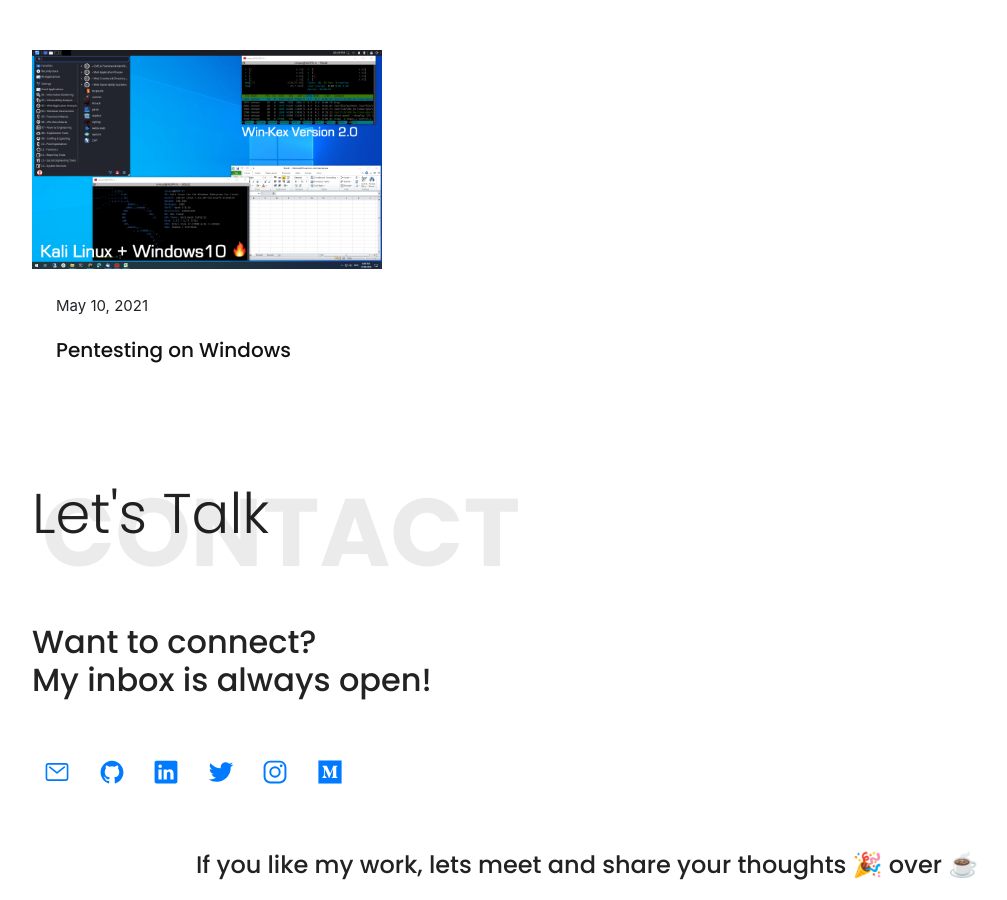
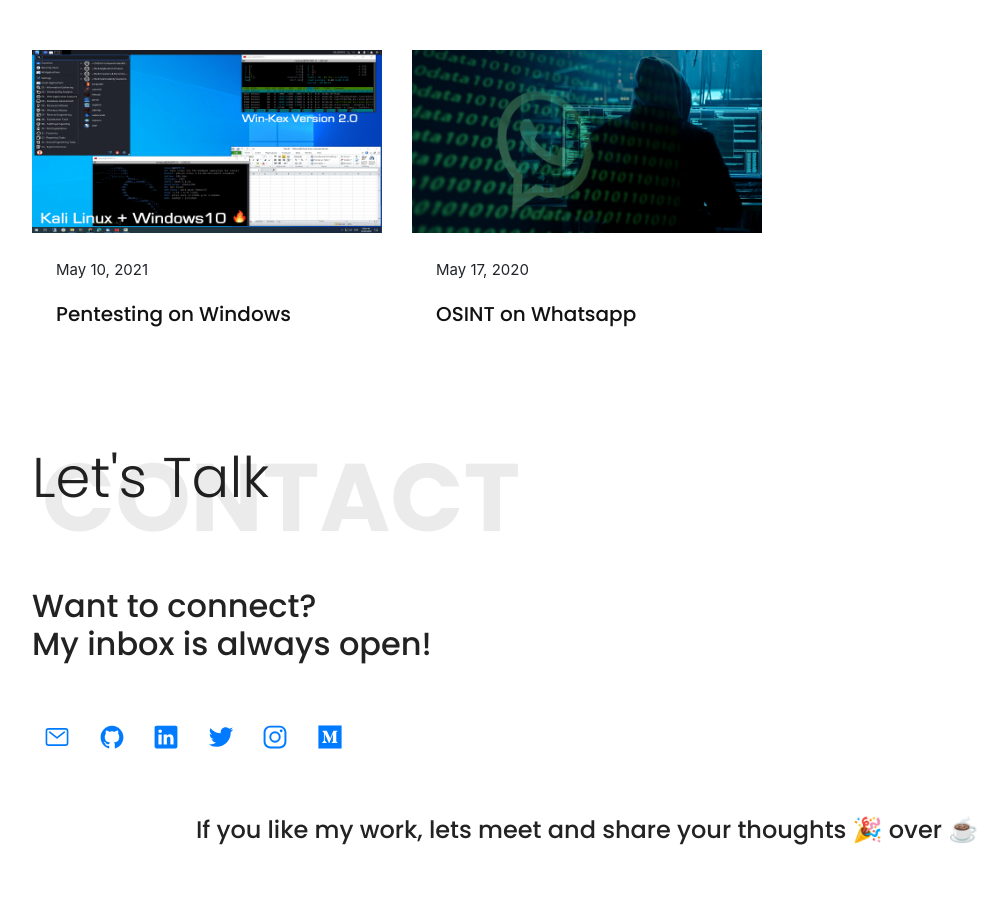
Before and after one commit to Siddharth-Rajput/Siddharth-Rajput.github.io, a Jekyll site: the page index.html, which Jekyll copies as it is, in a window 1280 px wide and 900 px high, scrolled down 5717 px. Shown: the whole window, without its empty margins (53-1060 px from the left). Built offline with Jekyll 4.4.1, drawn with Linux system fonts in a browser that asks for light colours; nearby versions of some CDN libraries.

Commit message:
whatsapp

```diff
--- a/index.html
+++ b/index.html
@@ -512,7 +512,7 @@
                 <div class="row mt-5 mb-5">
                     <div class="col-md-4">
                         <div class="blog-entry">
-                            <a href="https://infosecwriteups.com/whos-behind-that-whatsapp-8e34b7b8a536">
+                            <a href="https://infosecwriteups.com/pentesting-on-windows-f88bbe455f7b">
                                 <img class="img-fluid" src="./thanos.png">
                             </a>
                             <div class="text p-4 d-block">
@@ -520,6 +520,19 @@
                                     <div>May 10, 2021</div>
                                 </div>
                                 <h3 class="heading"><a class="link" href="https://infosecwriteups.com/pentesting-on-windows-f88bbe455f7b">Pentesting on Windows</a></h3>
+                            </div>
+                        </div>
+                    </div>
+                    <div class="col-md-4">
+                        <div class="blog-entry">
+                            <a href="https://infosecwriteups.com/whos-behind-that-whatsapp-8e34b7b8a536">
+                                <img class="img-fluid" src="./whatsapp.png">
+                            </a>
+                            <div class="text p-4 d-block">
+                                <div class="meta mb-3">
+                                    <div>May 17, 2020</div>
+                                </div>
+                                <h3 class="heading"><a class="link" href="https://infosecwriteups.com/whos-behind-that-whatsapp-8e34b7b8a536">OSINT on Whatsapp</a></h3>
                             </div>
                         </div>
                     </div>
```
Also changed, not shown: jest.jpeg (added), prometheus.png (added), thanos.png, whatsapp.png (added).
